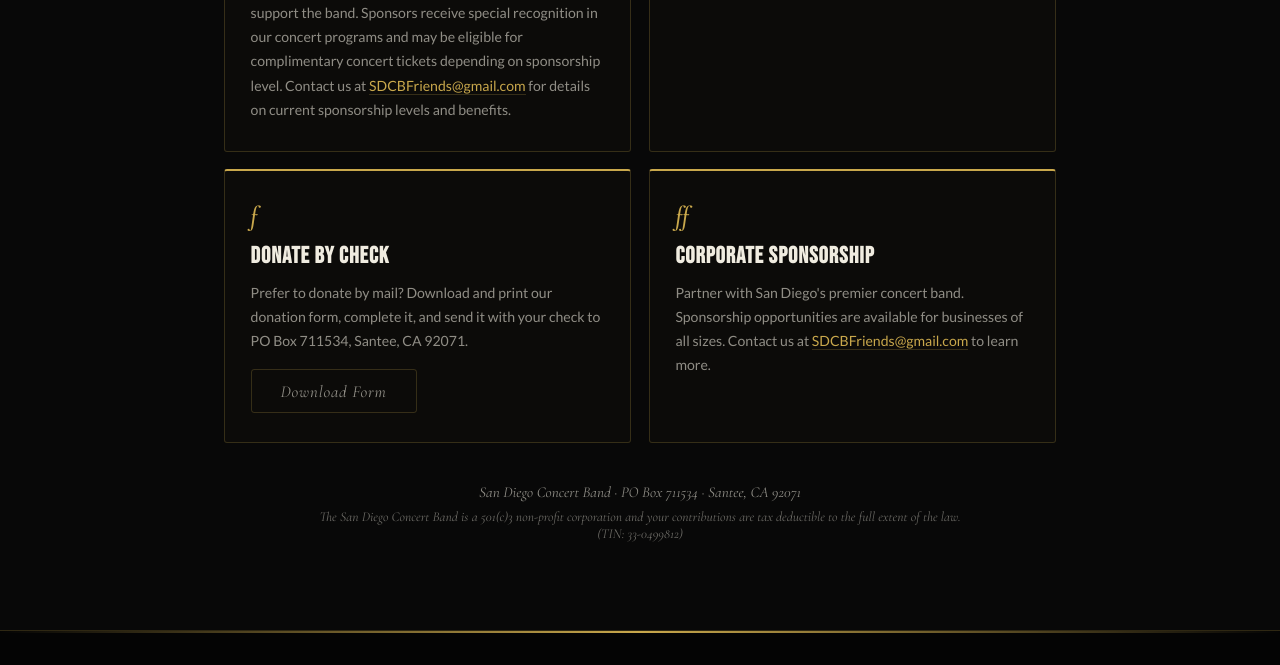
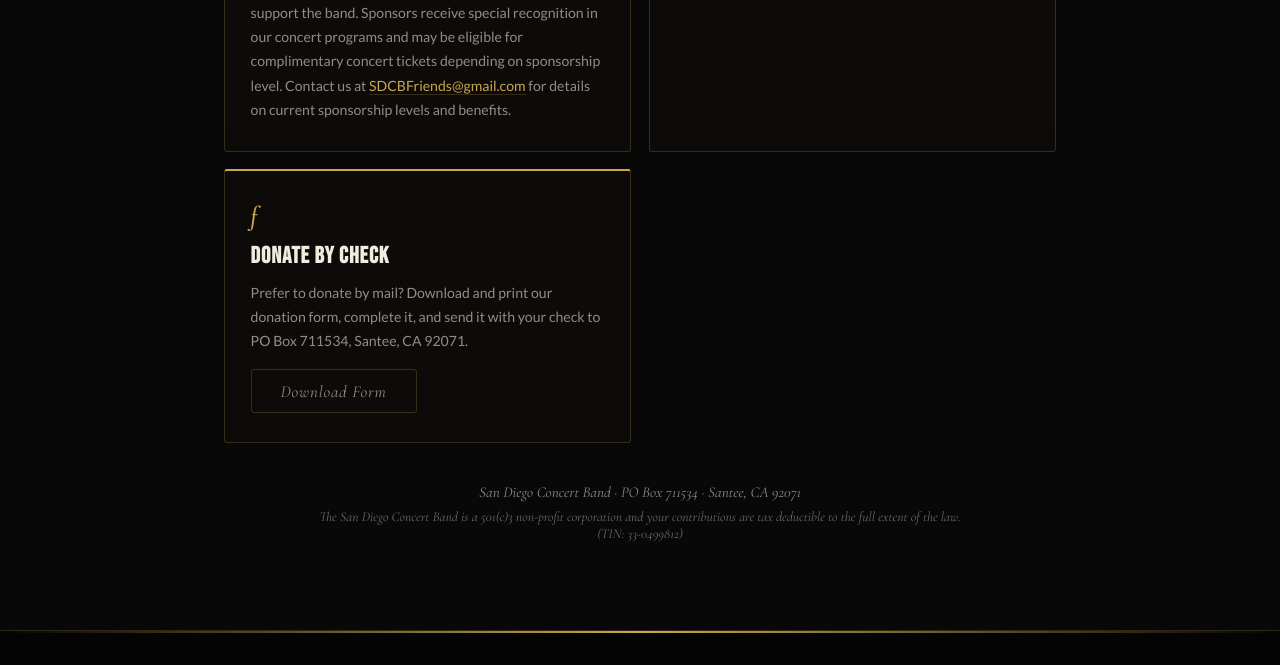
Before and after one commit to willnimmo-ehs/Band-Concept-3, a plain HTML site: page index.html in a window 1280 px wide. Shown: the part 7244-7909 px from the top of the page. Drawn offline with nearby package versions, Linux system fonts and the light colour scheme.

Commit message:
Update index.html

```diff
--- a/index.html
+++ b/index.html
@@ -373,11 +373,6 @@
             <a href="https://willnimmo-ehs.github.io/Band-Concept-3/DonatebyCheckFormSDCB.pdf" target="_blank" class="btn-ghost" style="display:inline-block; margin-top:1rem;">Download Form</a>
           </div>
 
-          <div class="support-card anim-up" style="--i:3">
-            <span class="support-dyn" aria-label="fortissimo">ff</span>
-            <h3 class="support-title">Corporate Sponsorship</h3>
-            <p class="support-desc">Partner with San Diego's premier concert band. Sponsorship opportunities are available for businesses of all sizes. Contact us at <a href="mailto:SDCBFriends@gmail.com" style="color:var(--gold); border-bottom:1px solid var(--gold-line);">SDCBFriends@gmail.com</a> to learn more.</p>
-          </div>
 
         </div>
 
```
